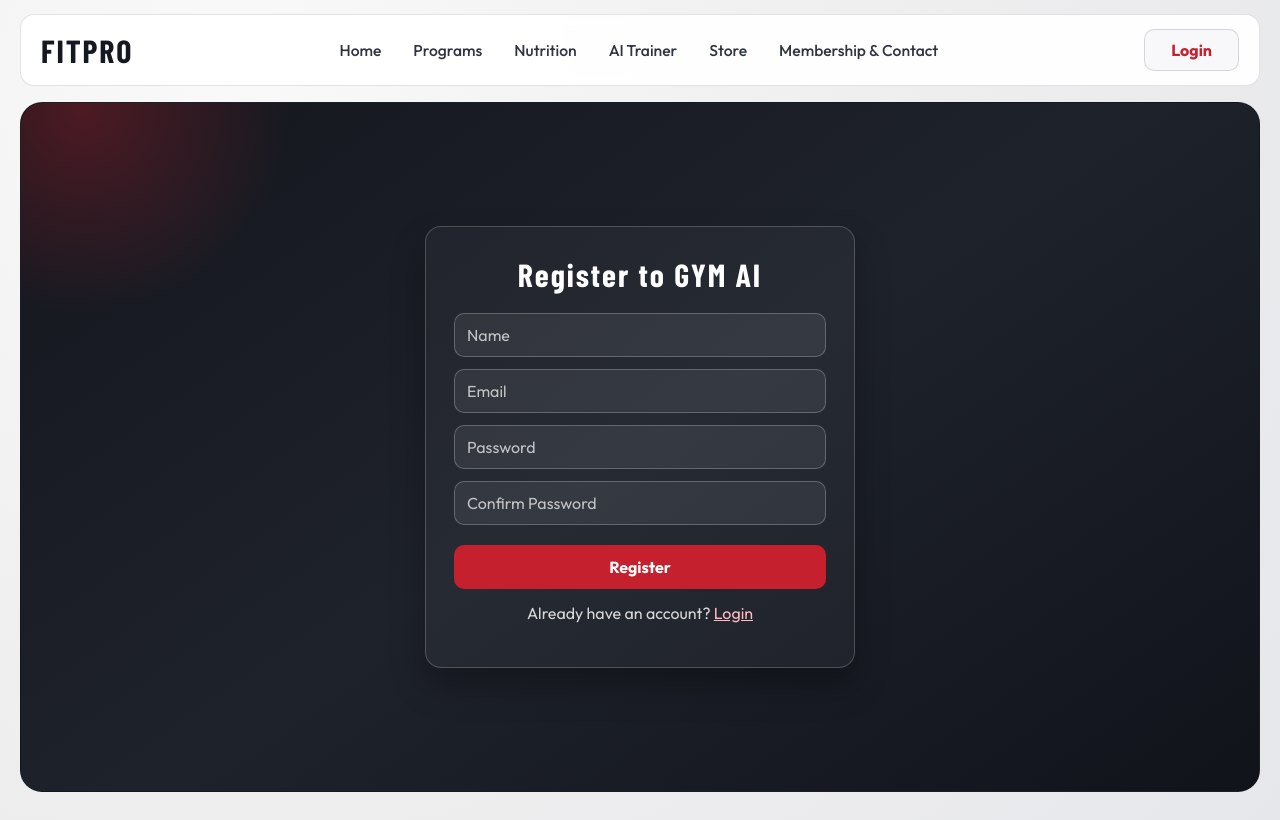
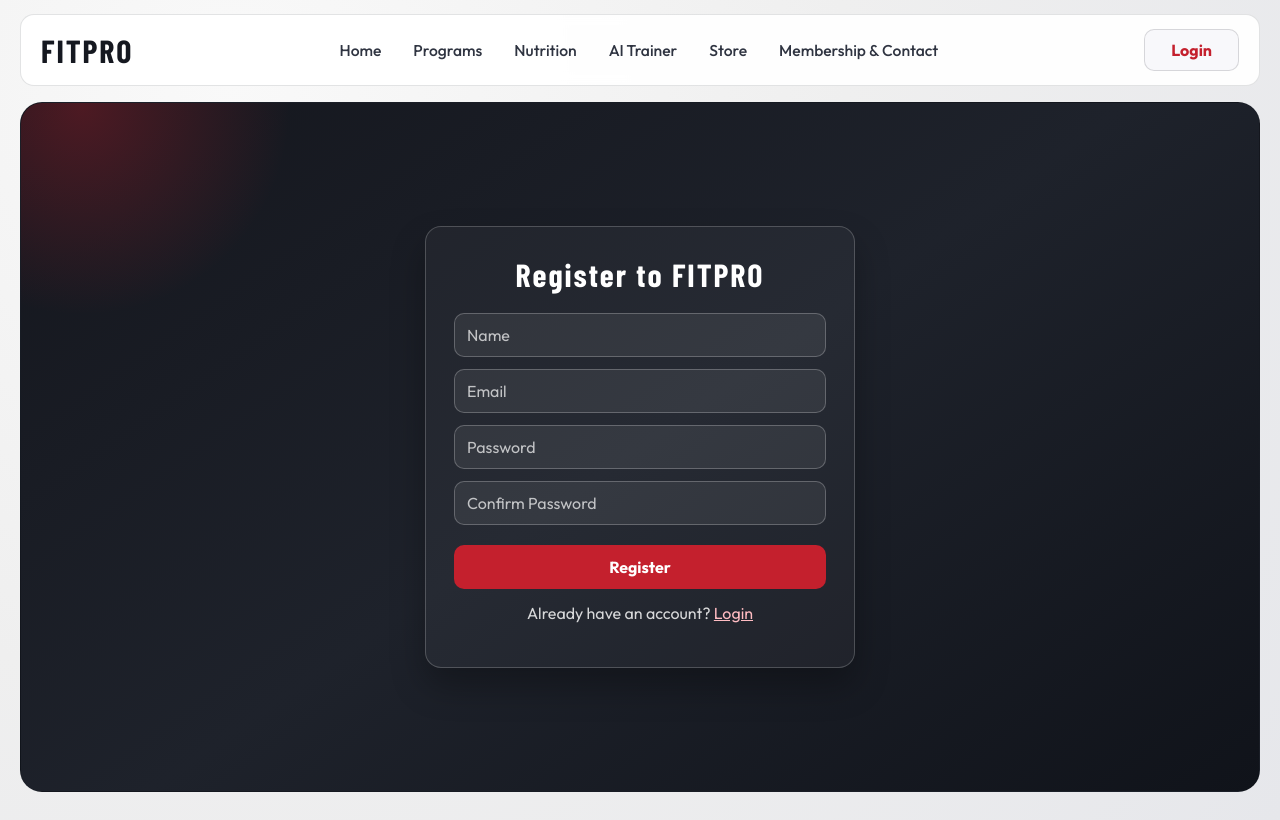
Before and after one commit to rohit12345-ryu/vercel-frontend, a React (Vite) app: page /register in a window 1280 px wide. Built offline with nearby package versions, Linux system fonts and the light colour scheme; no server answers; a web font is replaced by a local one.

Commit message:
updates of home login reg

```diff
--- a/src/pages/Home.jsx
+++ b/src/pages/Home.jsx
@@ -10,7 +10,7 @@ function Home() {
       <div className="hero-spark hero-spark-right" aria-hidden="true" />
 
       <div className="home-copy">
-        <p className="home-kicker">WELCOME TO GYM AI</p>
+        <p className="home-kicker">WELCOME TO FITPRO</p>
         <h1>
           THE MOST COMPLETE
           <br />
--- a/src/pages/Login.jsx
+++ b/src/pages/Login.jsx
@@ -41,7 +41,7 @@ function Login() {
   return (
     <div className="login-page">
       <form className="login-box" onSubmit={handleSubmit}>
-        <h2>Login to GYM AI</h2>
+        <h2>Login to FITPRO</h2>
 
         {error && <p className="login-note" style={{ color: "#ff9aa3" }}>{error}</p>}
 
--- a/src/pages/Register.jsx
+++ b/src/pages/Register.jsx
@@ -29,7 +29,7 @@ function Register() {
   return (
     <div className="login-page">
       <form className="login-box" onSubmit={handleSubmit}>
-        <h2>Register to GYM AI</h2>
+        <h2>Register to FITPRO</h2>
 
         {error && <p className="login-note" style={{ color: "#ff9aa3" }}>{error}</p>}
 
```
